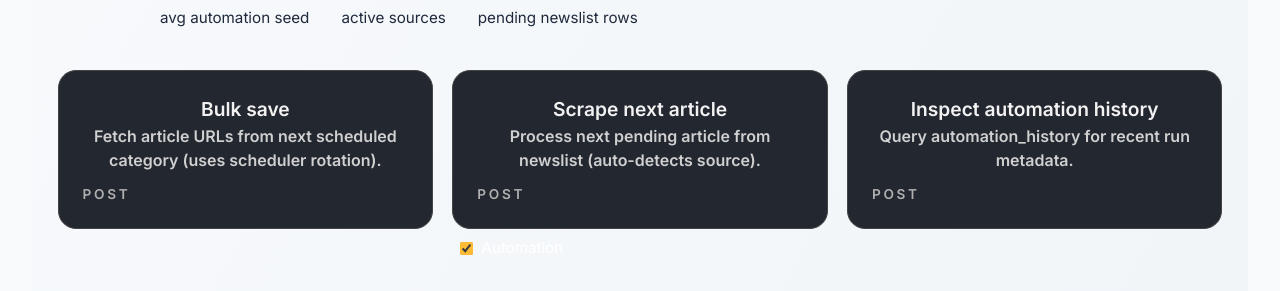
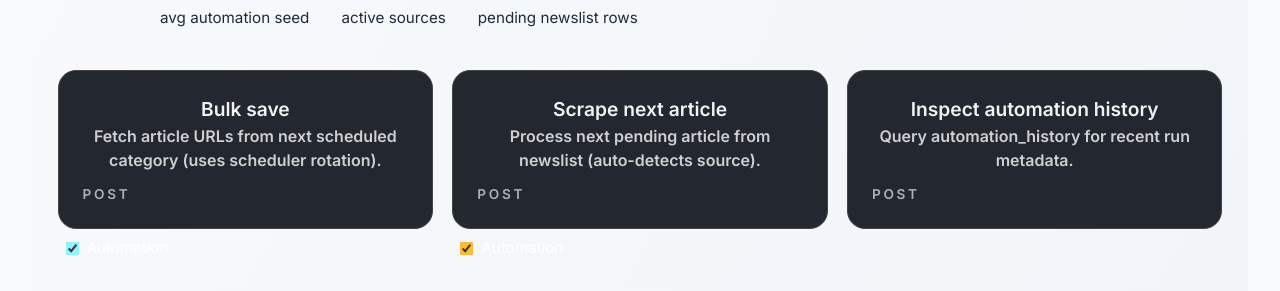
Before and after one commit to Robin318-Gamer/the-curator, a Next.js app in the folder the-curator/: page /admin in a window 1280 px wide. Shown: the part 661-952 px from the top of the page. Built offline with nearby package versions, Linux system fonts and the light colour scheme; no server answers; the database is empty.

Commit message:
fix: Restore automation checkbox below Bulk save button
- Fixed mismatch between action title 'Bulk save' and reference 'Bulk save HK01'
- Automation checkbox now appears under both Bulk save and Scrape next article
- Dependency array and conditional rendering now use correct action titles

```diff
--- a/the-curator/app/admin/page.tsx
+++ b/the-curator/app/admin/page.tsx
@@ -96,10 +96,10 @@ export default function AdminLanding() {
     return () => clearInterval(intervalId);
   }, []);
 
-  // Automation for Bulk save HK01
+  // Automation for Bulk save
   useEffect(() => {
-    const bulkSaveAction = quickActions.find((action) => action.title === 'Bulk save HK01');
-    if (!bulkSaveAction || !automation['Bulk save HK01']) return;
+    const bulkSaveAction = quickActions.find((action) => action.title === 'Bulk save');
+    if (!bulkSaveAction || !automation['Bulk save']) return;
     let isRunning = false;
     const runBulkSave = async () => {
       if (isRunning) return;
@@ -112,7 +112,7 @@ export default function AdminLanding() {
     };
     const intervalId = setInterval(runBulkSave, 60_000);
     return () => clearInterval(intervalId);
-  }, [automation['Bulk save HK01'], handleAction]);
+  }, [automation['Bulk save'], handleAction]);
 
   // Automation for Scrape next article
   useEffect(() => {
@@ -186,13 +186,13 @@ export default function AdminLanding() {
                   : 'POST'}
               </span>
             </button>
-            {(action.title === 'Bulk save HK01' || action.title === 'Scrape next article') && (
+            {(action.title === 'Bulk save' || action.title === 'Scrape next article') && (
               <label style={{ marginLeft: '0.5rem', fontSize: '0.95rem', color: '#fff', display: 'flex', alignItems: 'center', gap: '0.5rem' }}>
                 <input
                   type="checkbox"
                   checked={automation[action.title]}
                   onChange={e => setAutomation(a => ({ ...a, [action.title]: e.target.checked }))}
-                  style={{ accentColor: action.title === 'Bulk save HK01' ? '#91f3ff' : '#ffbb33' }}
+                  style={{ accentColor: action.title === 'Bulk save' ? '#91f3ff' : '#ffbb33' }}
                 />
                 Automation
               </label>
```
